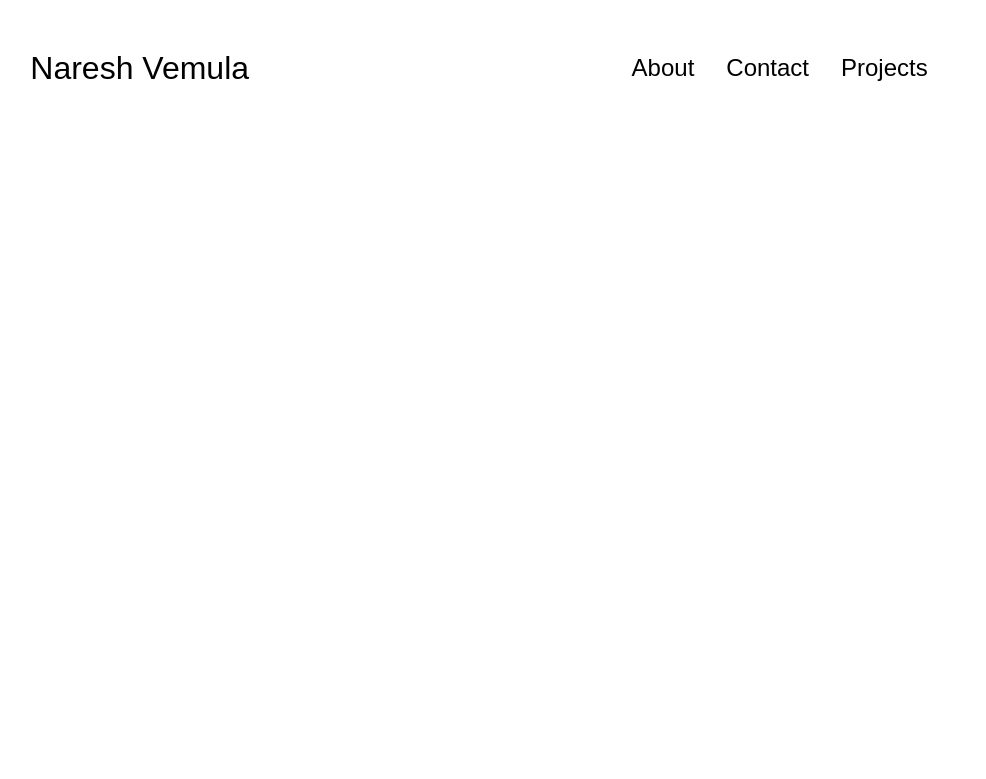
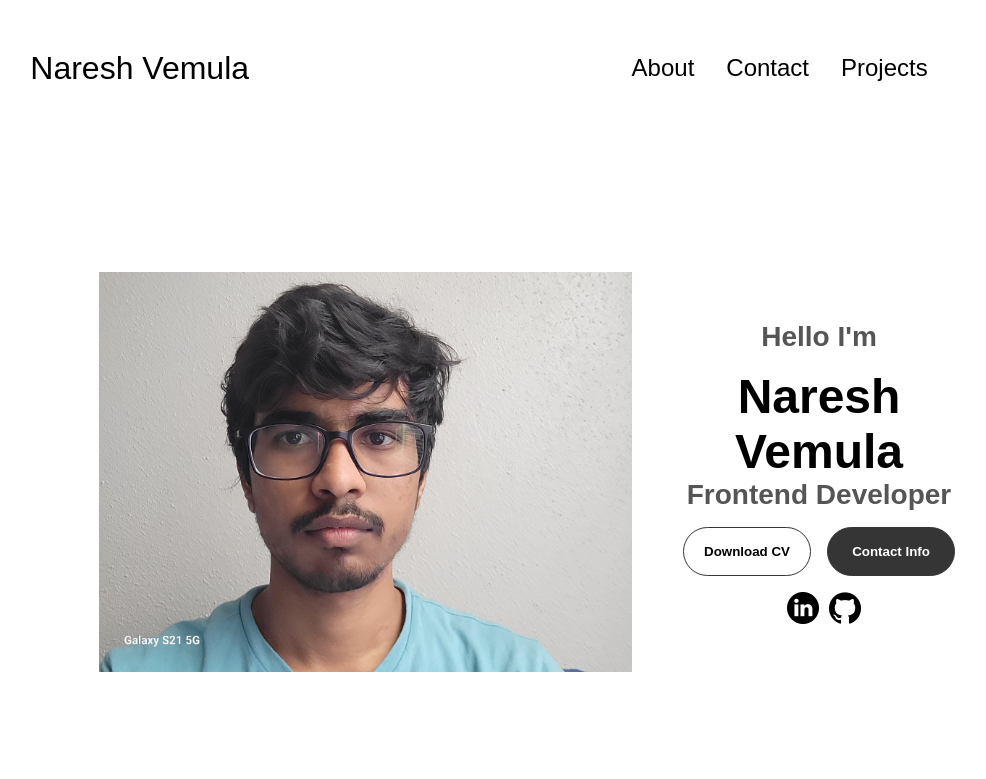
Before and after one commit to Naresh-081/portfolio, a plain HTML site: page index.html in a window 1280 px wide. Shown: the whole page, without its empty margins (161-1147 px from the left). Drawn offline with Linux system fonts and the light colour scheme.

Commit message:
Profile section
Created the profile section which contains my pic and name and my role along with my CV and social media platforms like github and linkedin

```diff
--- a/index.html
+++ b/index.html
@@ -34,6 +34,24 @@
       </div>
     </div>
   </nav>
+  <section id="profile">
+    <div class="section-pic-container">
+      <img src="assests/WhatsApp Image 2024-08-04 at 2.19.31 PM.jpeg" alt="Naresh profile picture" />
+    </div>
+    <div class="section-text">
+      <p class="section-text-p1"> Hello I'm</p>
+      <h1 class="title">Naresh Vemula</h1>
+      <p class="section-role">Frontend Developer</p>
+      <div class="button-container">
+        <button class="resume" onclick="window.open('./assests/RESUME APPLICATION.pdf')">Download CV</button>
+        <button class="Contact" onclick="location.href='./#contact'">Contact Info</button>
+      </div>
+      <div class="social-container">
+      <img src="assests/linkedin.png" alt="my linkedin page" class="icon"  onclick="location.href='https://www.linkedin.com/in/naresh-vemula-149b15238/'" />
+      <img src="assests/github.png" alt="my github page" class="icon" onclick="location.href='https://github.com/Naresh-081'" />
+      </div>
+    </div>
+  </section>
   <script src="script.js"></script>
 </body>
 </html>
--- a/style.css
+++ b/style.css
@@ -126,3 +126,90 @@ a:hover{
 .hamburger-icon span:last-child{
   transform: none;
 }
+
+/*section*/
+section{
+  height: 96vh;
+  padding-top: 4vh;
+  margin: 0 10rem;
+  box-sizing: border-box;
+  min-height: fit-content;
+}
+#profile{
+  display: flex;
+  justify-content: center;
+  gap: 5rem;
+  height: 80vh;
+}
+.section-pic-container{
+  display: flex;
+  height: 400px;
+  width: 400px;
+  margin: auto 100px;
+}
+.section-text{
+  text-align: center;
+  align-self: center;
+}
+.section-text p{
+  font-weight: 600;
+
+}
+.section-text-p1, .section-role{
+  text-align: center;
+}
+.section-text-p1, .section-role{
+  font-size: 1.75rem;
+  margin-bottom: 1rem;
+}
+.title{
+  font-size: 3rem;
+  text-align: center;
+}
+.social-container{
+  display: flex;
+  justify-content: center;
+  margin-top: 1rem;
+  gap: 1 rem;
+}
+/*icon*/
+.icon{
+  cursor: pointer;
+  height: 2rem;
+  margin-left:10px ;
+}
+/*button*/
+.button-container{
+  display: flex;
+  justify-content: center;
+  gap: 1rem;
+}
+.resume,.Contact{
+  font-weight: 600;
+  transition: all 300ms ease-in-out;
+  padding: 1rem;
+  width: 8rem;
+  border-radius: 2rem;
+}
+.resume,.Contact{
+  border: rgb(53,53,53) 0.1rem solid;
+
+}
+.resume:hover,.Contact:hover{
+  cursor: pointer;
+
+}
+.resume:hover,.Contact{
+  background: rgb(53,53,53);
+  color: white;
+}
+.Contact:hover{
+  background: rgb(0,0,0);
+
+}
+.resume{
+  background: none;
+}
+.resume:hover{
+  background: rgb(255,255,255) 0.1rem solid;
+}
```
Also changed, not shown: assests/WhatsApp Image 2024-08-04 at 2.19.31 PM.jpeg (added), 1 other file.
